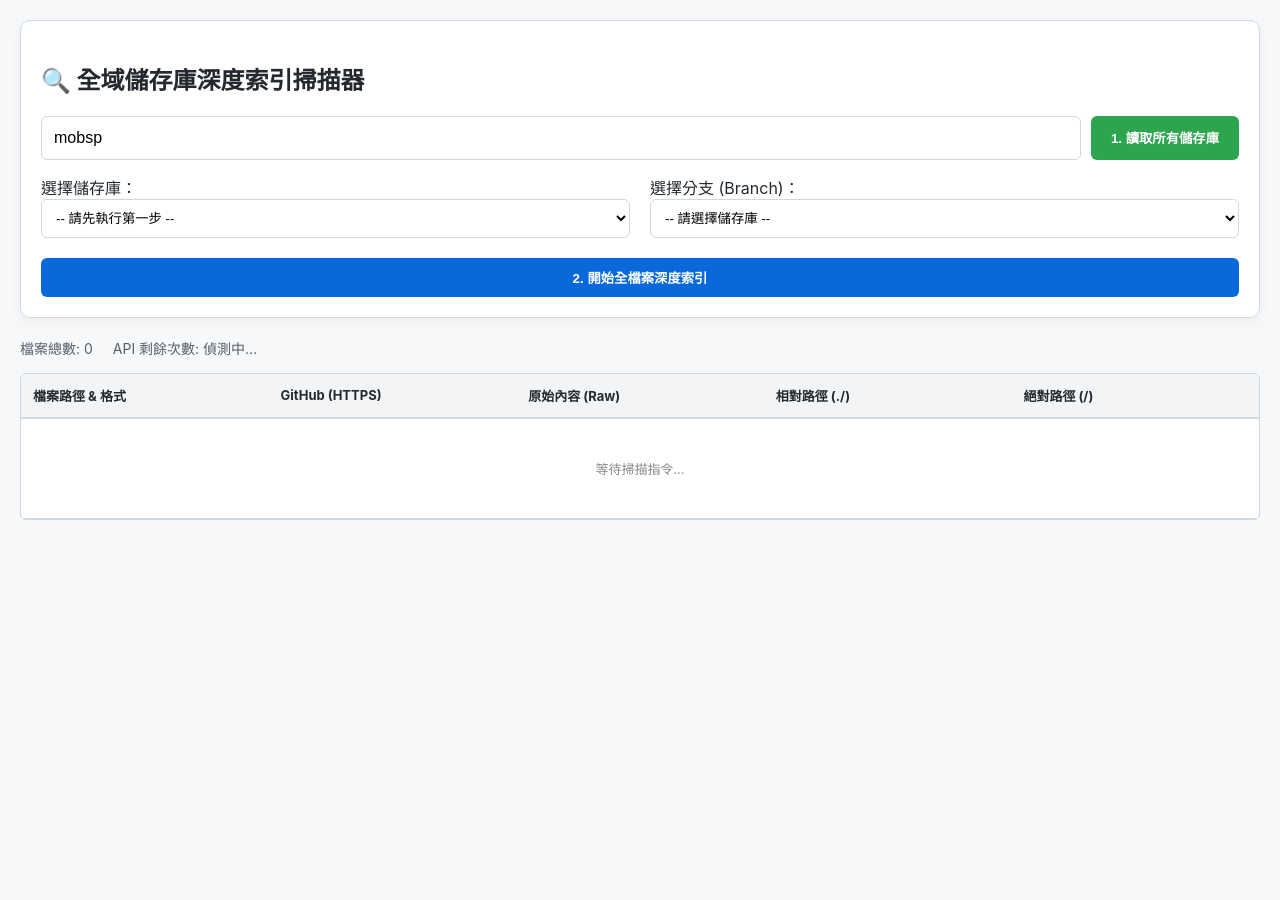
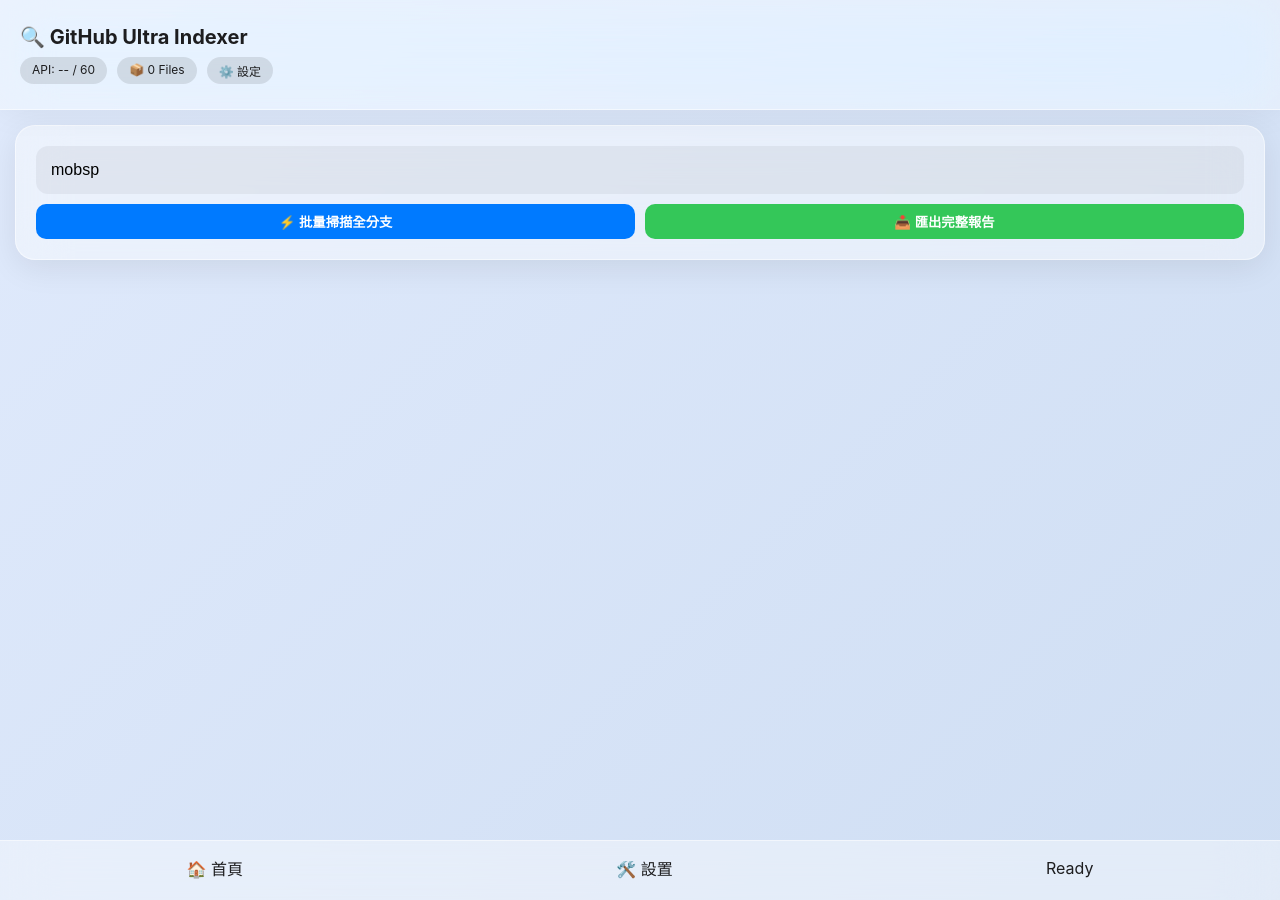
Before and after one commit to mobsp/mobsp.github.io, a Jekyll site: the page beta/test4.html, which Jekyll copies as it is, in a window 1280 px wide. Built offline with Jekyll 4.4.1, drawn with Linux system fonts in a browser that asks for light colours.

Commit message:
更新 test4.html

```diff
--- a/beta/test4.html
+++ b/beta/test4.html
@@ -2,209 +2,389 @@
 <html lang="zh-TW">
 <head>
     <meta charset="UTF-8">
-    <title>GitHub儲存庫全域深度索引器</title>
+    <meta name="viewport" content="width=device-width, initial-scale=1.0, maximum-scale=1.0, user-scalable=0, viewport-fit=cover">
+    <meta name="apple-mobile-web-app-capable" content="yes">
+    <meta name="apple-mobile-web-app-status-bar-style" content="black-translucent">
+    <title>GitHub Ultra Indexer - visionOS Edition</title>
     <style>
-        :root { --gh-blue: #0969da; --gh-bg: #f6f8fa; --border: #d0d7de; }
-        body { font-family: -apple-system, system-ui, sans-serif; background: var(--gh-bg); margin: 0; padding: 20px; color: #24292f; }
-        .container { max-width: 1400px; margin: 0 auto; }
+        :root {
+            --glass-bg: rgba(255, 255, 255, 0.4);
+            --glass-blur: 25px;
+            --glass-border: rgba(255, 255, 255, 0.5);
+            --ios-blue: #007AFF;
+            --safe-top: env(safe-area-inset-top);
+            --safe-bottom: env(safe-area-inset-bottom);
+            --text-main: #1d1d1f;
+        }
 
-        /* 控制面板 */
-        .panel { background: white; border: 1px solid var(--border); border-radius: 10px; padding: 20px; margin-bottom: 20px; box-shadow: 0 4px 12px rgba(0,0,0,0.05); }
-        .input-row { display: flex; gap: 10px; margin-bottom: 15px; }
-        input { flex: 1; padding: 12px; border: 1px solid var(--border); border-radius: 6px; font-size: 16px; }
-        button { background: #2da44e; color: white; border: none; padding: 10px 20px; border-radius: 6px; cursor: pointer; font-weight: bold; }
-        button:hover { background: #2c974b; }
+        /* 減少透明度模式 (設定切換用) */
+        .reduce-transparency {
+            --glass-bg: rgba(245, 245, 247, 0.95) !important;
+            --glass-blur: 0px !important;
+        }
 
-        /* 選擇器 */
-        .selector-grid { display: grid; grid-template-columns: 1fr 1fr; gap: 20px; margin-bottom: 20px; }
-        select { width: 100%; padding: 10px; border-radius: 6px; border: 1px solid var(--border); background: white; }
+        * {
+            box-sizing: border-box;
+            -webkit-tap-highlight-color: transparent;
+            user-select: none;
+            -webkit-touch-callout: none;
+        }
 
-        /* 狀態列 */
-        .stats { display: flex; gap: 20px; margin-bottom: 15px; font-size: 14px; color: #57606a; }
-        .limit-warn { color: #cf222e; font-weight: bold; }
+        body, html {
+            margin: 0;
+            padding: 0;
+            height: 100%;
+            width: 100%;
+            overflow: hidden; /* 禁止全域滾動 */
+            background: linear-gradient(135deg, #e0eafc 0%, #cfdef3 100%);
+            font-family: -apple-system, BlinkMacSystemFont, "SF Pro Text", sans-serif;
+            color: var(--text-main);
+        }
 
-        /* 表格結構 */
-        .table-wrapper { background: white; border: 1px solid var(--border); border-radius: 6px; overflow: hidden; }
-        table { width: 100%; border-collapse: collapse; font-size: 13px; table-layout: fixed; }
-        th { background: #f3f4f6; padding: 12px; text-align: left; border-bottom: 2px solid var(--border); }
-        td { padding: 10px; border-bottom: 1px solid var(--border); overflow: hidden; text-overflow: ellipsis; white-space: nowrap; }
-        tr:hover { background: #fcfcfc; }
+        /* App 框架結構 */
+        .app-container {
+            display: flex;
+            flex-direction: column;
+            height: 100vh;
+            padding-top: var(--safe-top);
+            padding-bottom: var(--safe-bottom);
+        }
 
-        /* 標籤與按鈕 */
-        .copy-btn { padding: 2px 6px; font-size: 11px; cursor: pointer; background: #eee; border: 1px solid #ccc; border-radius: 3px; }
-        .copy-btn:active { background: #ddd; }
-        code { font-family: monospace; background: #eff1f3; padding: 2px 4px; border-radius: 4px; }
-        .link-tag { color: var(--gh-blue); text-decoration: none; font-weight: 500; }
-        .link-tag:hover { text-decoration: underline; }
+        /* 頂部固定 Header (Liquid Glass) */
+        header {
+            flex-shrink: 0;
+            height: 110px;
+            background: var(--glass-bg);
+            backdrop-filter: blur(var(--glass-blur)) saturate(180%);
+            -webkit-backdrop-filter: blur(var(--glass-blur)) saturate(180%);
+            border-bottom: 0.5px solid var(--glass-border);
+            z-index: 100;
+            padding: 10px 20px;
+            display: flex;
+            flex-direction: column;
+            justify-content: center;
+            box-shadow: 0 4px 30px rgba(0, 0, 0, 0.05);
+        }
+
+        /* 中間滾動內容區 */
+        main {
+            flex-grow: 1;
+            overflow-y: auto;
+            overflow-x: hidden;
+            -webkit-overflow-scrolling: touch;
+            padding: 15px;
+        }
+
+        /* 底部固定導航/狀態 */
+        footer {
+            flex-shrink: 0;
+            height: 60px;
+            background: var(--glass-bg);
+            backdrop-filter: blur(var(--glass-blur));
+            -webkit-backdrop-filter: blur(var(--glass-blur));
+            border-top: 0.5px solid var(--glass-border);
+            display: flex;
+            justify-content: space-around;
+            align-items: center;
+            padding-bottom: 5px;
+        }
+
+        /* visionOS 懸浮卡片設計 */
+        .card {
+            background: var(--glass-bg);
+            backdrop-filter: blur(var(--glass-blur));
+            border: 1px solid var(--glass-border);
+            border-radius: 20px;
+            margin-bottom: 20px;
+            padding: 20px;
+            box-shadow: 0 8px 32px rgba(0,0,0,0.08);
+            transform: translateZ(0); /* 液態玻璃層次感 */
+        }
+
+        .input-group {
+            display: flex;
+            background: rgba(0,0,0,0.05);
+            border-radius: 12px;
+            padding: 5px;
+            margin-bottom: 10px;
+        }
+
+        input {
+            background: transparent;
+            border: none;
+            flex: 1;
+            padding: 10px;
+            outline: none;
+            font-size: 16px;
+        }
+
+        button {
+            background: var(--ios-blue);
+            color: white;
+            border: none;
+            border-radius: 10px;
+            padding: 8px 16px;
+            font-weight: 600;
+            cursor: pointer;
+            transition: all 0.2s;
+        }
+
+        button:active { transform: scale(0.95); opacity: 0.8; }
+
+        /* 表格與左右滑動功能 */
+        .folder-group { margin-bottom: 30px; }
+        .folder-title { font-weight: 700; font-size: 18px; margin-bottom: 10px; color: var(--ios-blue); padding-left: 5px; }
+
+        .table-scroll-container {
+            width: 100%;
+            overflow-x: auto; /* 支援左右滑動檢視內容過長 */
+            background: rgba(255,255,255,0.3);
+            border-radius: 15px;
+            -webkit-overflow-scrolling: touch;
+        }
+
+        table {
+            width: 100%;
+            min-width: 800px; /* 強制最小寬度確保可滑動 */
+            border-collapse: collapse;
+        }
+
+        th { text-align: left; padding: 12px; font-size: 12px; text-transform: uppercase; color: #666; border-bottom: 0.5px solid #ccc; }
+        td { padding: 12px; font-size: 13px; border-bottom: 0.5px solid rgba(0,0,0,0.05); white-space: nowrap; }
+
+        /* 分頁器 */
+        .pagination { display: flex; gap: 10px; align-items: center; justify-content: center; margin: 15px 0; }
+
+        /* 標籤設計 */
+        .tag {
+            padding: 3px 8px;
+            border-radius: 6px;
+            font-size: 10px;
+            font-weight: bold;
+            margin-right: 5px;
+            background: rgba(0,0,0,0.1);
+        }
+        .tag-html { background: #E34F26; color: white; }
+        .tag-pdf { background: #FF0000; color: white; }
+        .tag-js { background: #F7DF1E; color: black; }
+
+        /* 編輯器 Modal */
+        #editorModal {
+            position: fixed; top:0; left:0; width:100%; height:100%;
+            background: var(--glass-bg); backdrop-filter: blur(30px);
+            z-index: 1000; display: none; flex-direction: column;
+            padding: var(--safe-top) 20px;
+        }
+
+        textarea { flex: 1; width: 100%; margin: 20px 0; border-radius: 15px; border: 1px solid var(--glass-border); padding: 15px; font-family: monospace; }
+
+        .status-pill { background: rgba(0,0,0,0.1); padding: 5px 12px; border-radius: 20px; font-size: 12px; }
+
     </style>
 </head>
-<body>
+<body id="appBody">
 
-<div class="container">
-    <div class="panel">
-        <h2>🔍 全域儲存庫深度索引掃描器</h2>
-        <div class="input-row">
-            <input type="text" id="username" placeholder="輸入 GitHub 使用者名稱 (例如: mobsp)" value="mobsp">
-            <button onclick="loadRepos()">1. 讀取所有儲存庫</button>
+<div class="app-container">
+    <header>
+        <h2 style="margin:0; font-size: 20px;">🔍 GitHub Ultra Indexer</h2>
+        <div style="display: flex; gap: 10px; margin-top: 8px;">
+            <div class="status-pill" id="rateLimit">API: -- / 60</div>
+            <div class="status-pill" id="totalCount">📦 0 Files</div>
+            <div class="status-pill" onclick="toggleSettings()">⚙️ 設定</div>
         </div>
+    </header>
 
-        <div class="selector-grid">
-            <div>
-                <label>選擇儲存庫：</label>
-                <select id="repoSelect" onchange="loadBranches()">
-                    <option>-- 請先執行第一步 --</option>
-                </select>
+    <main id="mainScroll">
+        <section class="card">
+            <div class="input-group">
+                <input type="text" id="userInput" placeholder="使用者(逗號分隔), 如: mobsp, vuejs" value="mobsp">
             </div>
-            <div>
-                <label>選擇分支 (Branch)：</label>
-                <select id="branchSelect">
-                    <option>-- 請選擇儲存庫 --</option>
-                </select>
+            <div style="display: grid; grid-template-columns: 1fr 1fr; gap: 10px;">
+                <button onclick="startBatchProcess()" id="mainBtn">⚡ 批量掃描全分支</button>
+                <button onclick="exportFullReport()" style="background:#34c759;">📥 匯出完整報告</button>
             </div>
-        </div>
+        </section>
 
-        <button onclick="startDeepScan()" id="scanBtn" style="width: 100%; background: var(--gh-blue);">2. 開始全檔案深度索引</button>
+        <div id="displayArea"></div>
+    </main>
+
+    <footer>
+        <span onclick="window.scrollTo({top:0, behavior:'smooth'})">🏠 首頁</span>
+        <span onclick="toggleSettings()">🛠️ 設置</span>
+        <span id="scanStatus">Ready</span>
+    </footer>
+</div>
+
+<div id="editorModal">
+    <div style="display: flex; justify-content: space-between; align-items: center;">
+        <h3 id="editFileName">編輯檔案</h3>
+        <button onclick="closeEditor()" style="background:#ff3b30;">取消</button>
     </div>
-
-    <div class="stats">
-        <div id="fileCount">檔案總數: 0</div>
-        <div id="rateLimit">API 剩餘次數: 偵測中...</div>
-    </div>
-
-    <div class="table-wrapper">
-        <table>
-            <thead>
-                <tr>
-                    <th style="width: 20%;">檔案路徑 & 格式</th>
-                    <th style="width: 20%;">GitHub (HTTPS)</th>
-                    <th style="width: 20%;">原始內容 (Raw)</th>
-                    <th style="width: 20%;">相對路徑 (./)</th>
-                    <th style="width: 20%;">絕對路徑 (/)</th>
-                </tr>
-            </thead>
-            <tbody id="resultBody">
-                <tr><td colspan="5" style="text-align:center; padding: 40px; color: #888;">等待掃描指令...</td></tr>
-            </tbody>
-        </table>
+    <input type="text" id="editFilePath" style="background: rgba(255,255,255,0.5); margin-top: 10px; border-radius: 8px;">
+    <textarea id="editContent"></textarea>
+    <div style="display: grid; grid-template-columns: 1fr 1fr; gap: 10px;">
+        <button onclick="saveEdit()" style="background:var(--ios-blue);">💾 儲存並準備匯出</button>
+        <button onclick="downloadAs('txt')">📄 下載為 TXT</button>
     </div>
 </div>
 
 <script>
-    // 更新 API 剩餘次數 (Rate Limit)
-    async function checkRateLimit() {
-        try {
-            const res = await fetch('https://api.github.com/rate_limit');
-            const data = await res.json();
-            const remaining = data.rate.remaining;
-            const el = document.getElementById('rateLimit');
-            el.innerText = `API 剩餘次數: ${remaining} / 60`;
-            if (remaining < 10) el.className = 'limit-warn';
-        } catch (e) {}
-    }
-    checkRateLimit();
+    let allFiles = []; // 格式: { user, repo, branch, path, type, url }
+    let currentPage = 1;
+    const itemsPerPage = 20;
 
-    // 1. 讀取使用者的所有公開儲存庫
-    async function loadRepos() {
-        const user = document.getElementById('username').value.trim();
-        const repoSelect = document.getElementById('repoSelect');
-        if (!user) return alert("請輸入名稱");
+    // --- 核心功能：掃描引擎 ---
 
-        repoSelect.innerHTML = "<option>讀取中...</option>";
+    async function startBatchProcess() {
+        const users = document.getElementById('userInput').value.split(',').map(s => s.trim());
+        const display = document.getElementById('displayArea');
+        const btn = document.getElementById('mainBtn');
+
+        allFiles = [];
+        display.innerHTML = "";
+        btn.disabled = true;
+        updateStatus("掃描中...");
 
         try {
-            const res = await fetch(`https://api.github.com/users/${user}/repos?per_page=100&sort=updated`);
-            const repos = await res.json();
+            for (let user of users) {
+                // 1. 抓取所有倉庫
+                const repoRes = await fetch(`https://api.github.com/users/${user}/repos?per_page=100`);
+                const repos = await repoRes.json();
 
-            repoSelect.innerHTML = repos.map(r => `<option value="${r.name}">${r.name} (⭐ ${r.stargazers_count})</option>`).join('');
-            loadBranches(); // 自動讀取第一個 repo 的分支
-            checkRateLimit();
+                for (let repo of repos) {
+                    // 2. 抓取該倉庫所有分支
+                    const branchRes = await fetch(`https://api.github.com/repos/${user}/${repo.name}/branches`);
+                    const branches = await branchRes.json();
+
+                    for (let branch of branches) {
+                        // 3. 遞迴抓取檔案樹
+                        const treeRes = await fetch(`https://api.github.com/repos/${user}/${repo.name}/git/trees/${branch.name}?recursive=1`);
+                        const treeData = await treeRes.json();
+
+                        if (treeData.tree) {
+                            treeData.tree.filter(i => i.type === 'blob').forEach(file => {
+                                allFiles.push({
+                                    user, repo: repo.name, branch: branch.name,
+                                    path: file.path, ext: file.path.split('.').pop().toUpperCase(),
+                                    raw: `https://raw.githubusercontent.com/${user}/${repo.name}/${branch.name}/${file.path}`
+                                });
+                            });
+                        }
+                        updateStatus(`已讀取: ${repo.name} (${branch.name})`);
+                        refreshStats();
+                    }
+                }
+            }
+            renderGroupedData();
         } catch (e) {
-            alert("讀取失敗，可能是使用者不存在或 API 限制");
+            alert("API 限制或網路錯誤");
+        } finally {
+            btn.disabled = false;
         }
     }
 
-    // 2. 讀取該儲存庫的所有分支
-    async function loadBranches() {
-        const user = document.getElementById('username').value.trim();
-        const repo = document.getElementById('repoSelect').value;
-        const branchSelect = document.getElementById('branchSelect');
+    // --- 渲染引擎：依資料夾分組與分頁 ---
 
-        branchSelect.innerHTML = "<option>讀取中...</option>";
+    function renderGroupedData() {
+        const display = document.getElementById('displayArea');
+        display.innerHTML = "";
+
+        // 依資料夾分組
+        const groups = allFiles.reduce((acc, file) => {
+            const folder = file.path.includes('/') ? file.path.substring(0, file.path.lastIndexOf('/')) : '根目錄';
+            if (!acc[folder]) acc[folder] = [];
+            acc[folder].push(file);
+            return acc;
+        }, {});
+
+        Object.keys(groups).forEach(folder => {
+            const folderDiv = document.createElement('div');
+            folderDiv.className = 'folder-group';
+            folderDiv.innerHTML = `<div class="folder-title">📂 ${folder}</div>`;
+
+            const tableWrap = document.createElement('div');
+            tableWrap.className = 'table-scroll-container';
+
+            const table = document.createElement('table');
+            table.innerHTML = `
+                <thead>
+                    <tr>
+                        <th>檔案 (全路徑)</th>
+                        <th>分支</th>
+                        <th>操作</th>
+                        <th>路徑複製</th>
+                    </tr>
+                </thead>
+                <tbody>
+                    ${groups[folder].map(f => `
+                        <tr>
+                            <td><span class="tag tag-${f.ext.toLowerCase()}">${f.ext}</span> ${f.path.split('/').pop()}</td>
+                            <td><code style="font-size:10px;">${f.branch}</code></td>
+                            <td>
+                                <button onclick="openEditor('${f.raw}', '${f.path}')" style="font-size:10px; padding:4px;">編輯/下載</button>
+                            </td>
+                            <td style="color:#666; font-family:monospace;">./${f.path}</td>
+                        </tr>
+                    `).join('')}
+                </tbody>
+            `;
+            tableWrap.appendChild(table);
+            folderDiv.appendChild(tableWrap);
+            display.appendChild(folderDiv);
+        });
+    }
+
+    // --- 編輯與匯出功能 ---
+
+    async function openEditor(rawUrl, path) {
+        document.getElementById('editFileName').innerText = path;
+        document.getElementById('editFilePath').value = path;
+        document.getElementById('editorModal').style.display = 'flex';
+        document.getElementById('editContent').value = "Loading content...";
 
         try {
-            const res = await fetch(`https://api.github.com/repos/${user}/${repo}/branches`);
-            const branches = await res.json();
-            branchSelect.innerHTML = branches.map(b => `<option value="${b.name}">${b.name}</option>`).join('');
-            checkRateLimit();
+            const res = await fetch(rawUrl);
+            const text = await res.text();
+            document.getElementById('editContent').value = text;
         } catch (e) {
-            branchSelect.innerHTML = "<option>無法讀取分支</option>";
+            document.getElementById('editContent').value = "無法讀取內容 (可能是二進位檔案或跨域限制)";
         }
     }
 
-    // 3. 核心：深度掃描所有資料夾與檔案
-    async function startDeepScan() {
-        const user = document.getElementById('username').value.trim();
-        const repo = document.getElementById('repoSelect').value;
-        const branch = document.getElementById('branchSelect').value;
-        const tbody = document.getElementById('resultBody');
-        const btn = document.getElementById('scanBtn');
+    function closeEditor() { document.getElementById('editorModal').style.display = 'none'; }
 
-        if (!repo || !branch) return alert("資訊不完整");
-
-        btn.disabled = true;
-        btn.innerText = "⏳ 深度檢索中... 請稍候...";
-        tbody.innerHTML = `<tr><td colspan="5" style="text-align:center;">正在遞迴所有層級檔案樹...</td></tr>`;
-
-        try {
-            // 使用 git/trees 配合 recursive=1 強制抓取「所有資料夾」下的「所有格式」檔案
-            const res = await fetch(`https://api.github.com/repos/${user}/${repo}/git/trees/${branch}?recursive=1`);
-            const data = await res.json();
-
-            if (!data.tree) throw new Error("GitHub 無法回傳樹狀結構，請確認專案是否為空");
-
-            const files = data.tree.filter(item => item.type === "blob");
-            document.getElementById('fileCount').innerText = `檔案總數: ${files.length}`;
-
-            tbody.innerHTML = "";
-            files.forEach(file => {
-                const path = file.path;
-                const ext = path.split('.').pop().toUpperCase(); // 取得副檔名
-                const httpsUrl = `https://github.com/${user}/${repo}/blob/${branch}/${path}`;
-                const rawUrl = `https://raw.githubusercontent.com/${user}/${repo}/${branch}/${path}`;
-
-                const tr = document.createElement('tr');
-                tr.innerHTML = `
-                    <td title="${path}">[${ext}] <strong>${path.split('/').pop()}</strong></td>
-                    <td><a href="${httpsUrl}" target="_blank" class="link-tag">🔗 檢視程式碼</a></td>
-                    <td><a href="${rawUrl}" target="_blank" class="link-tag" style="color:#6f42c1;">📄 Raw 內容</a></td>
-                    <td>
-                        <code>./${path}</code>
-                        <button class="copy-btn" onclick="copyText('./${path}')">複製</button>
-                    </td>
-                    <td>
-                        <code>/${path}</code>
-                        <button class="copy-btn" onclick="copyText('/${path}')">複製</button>
-                    </td>
-                `;
-                tbody.appendChild(tr);
-            });
-
-            checkRateLimit();
-        } catch (e) {
-            tbody.innerHTML = `<tr><td colspan="5" style="text-align:center; color:red;">錯誤: ${e.message}</td></tr>`;
-        } finally {
-            btn.disabled = false;
-            btn.innerText = "2. 開始全檔案深度索引";
-        }
+    function downloadAs(format) {
+        const content = document.getElementById('editContent').value;
+        const fileName = document.getElementById('editFilePath').value.split('/').pop();
+        const blob = new Blob([content], { type: 'text/plain' });
+        const url = URL.createObjectURL(blob);
+        const a = document.createElement('a');
+        a.href = url;
+        a.download = `${fileName}.${format}`;
+        a.click();
     }
 
-    function copyText(text) {
-        navigator.clipboard.writeText(text);
-        // 簡單的視覺回饋
-        event.target.innerText = "已複製!";
-        setTimeout(() => event.target.innerText = "複製", 1000);
+    // --- iOS & Liquid Glass 設定 ---
+
+    function toggleSettings() {
+        const isReduced = document.getElementById('appBody').classList.toggle('reduce-transparency');
+        alert(isReduced ? "已開啟：減少透明度" : "已開啟：液態玻璃效果");
     }
+
+    function updateStatus(msg) { document.getElementById('scanStatus').innerText = msg; }
+
+    async function refreshStats() {
+        const res = await fetch('https://api.github.com/rate_limit');
+        const data = await res.json();
+        document.getElementById('rateLimit').innerText = `API: ${data.rate.remaining} / 60`;
+        document.getElementById('totalCount').innerText = `📦 ${allFiles.length} Files`;
+    }
+
+    // 禁止雙指縮放
+    document.addEventListener('touchstart', (e) => {
+        if (e.touches.length > 1) e.preventDefault();
+    }, { passive: false });
+
 </script>
-
 </body>
 </html>
```
